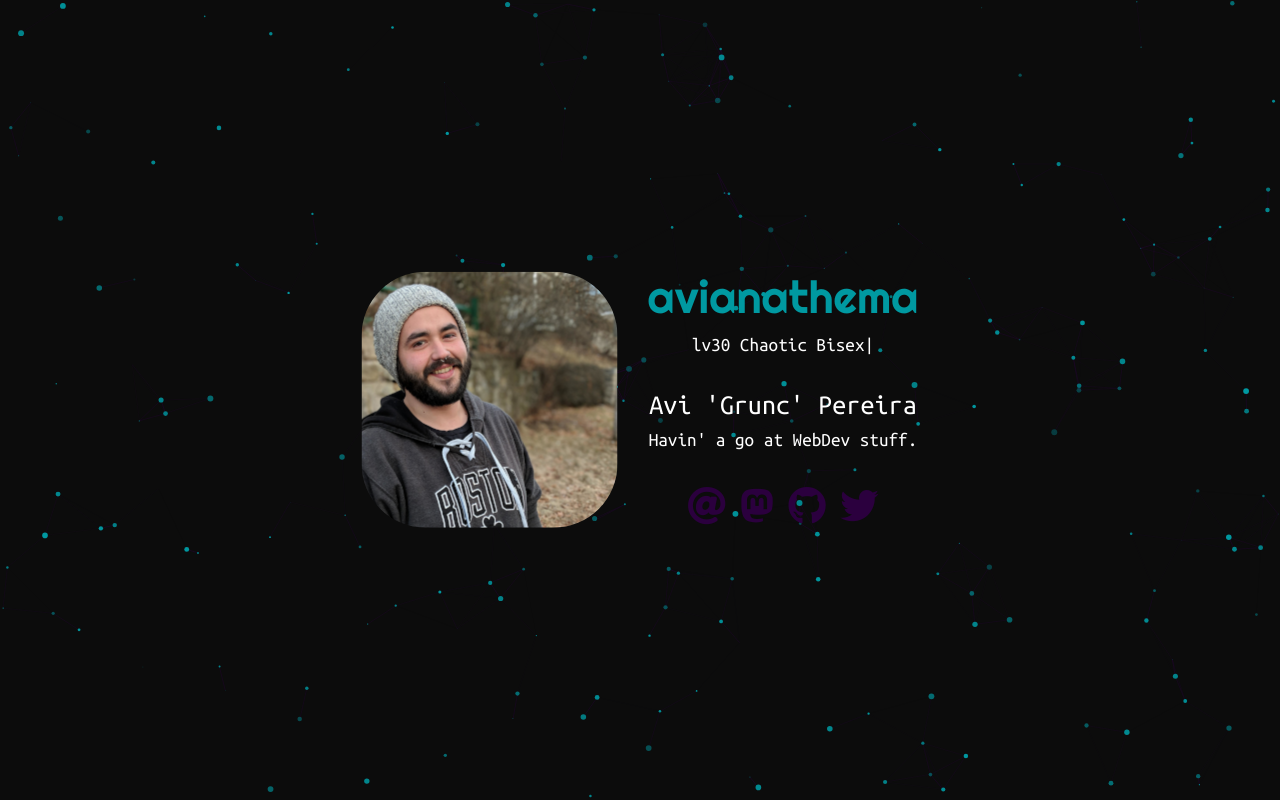
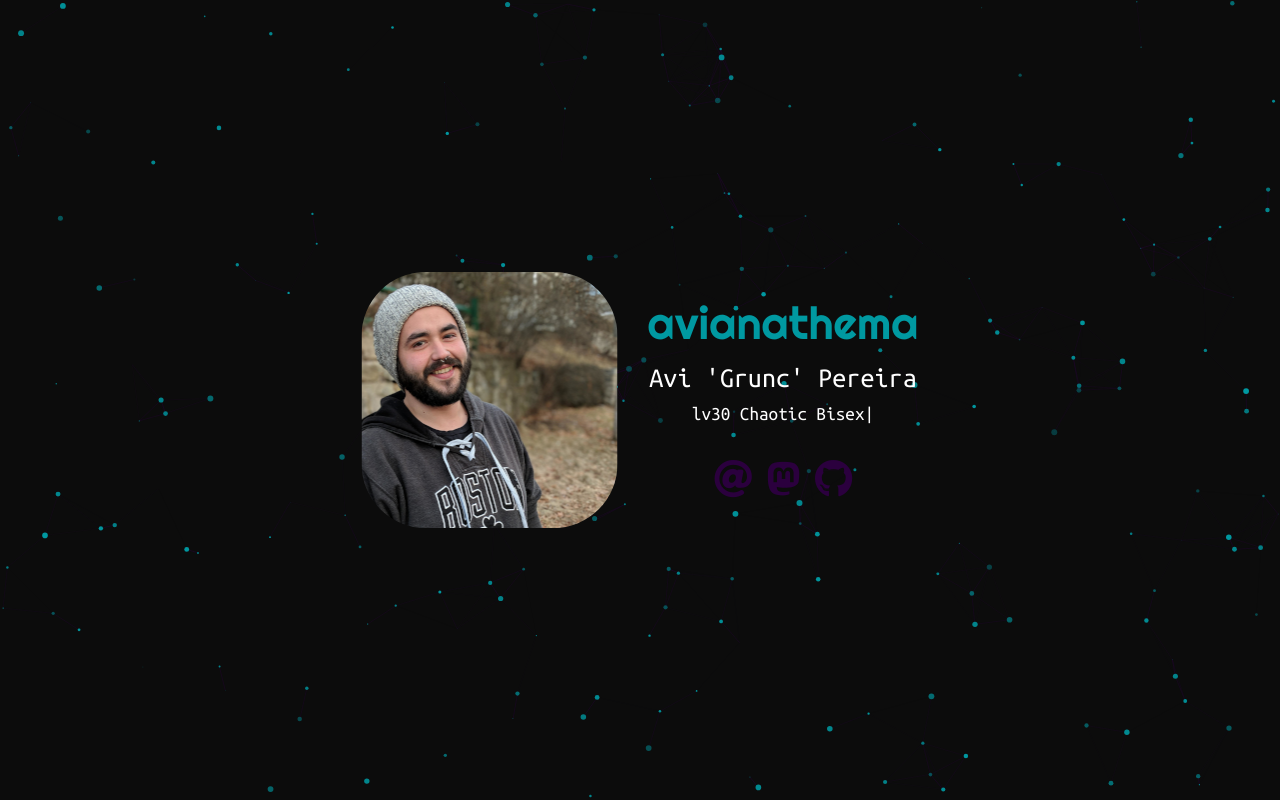
Before and after one commit to avianathema/avianathema.github.io, a plain HTML site: page index.html in a window 1280 px wide. Drawn offline with nearby package versions, Linux system fonts and the light colour scheme.

Commit message:
Update index.html

```diff
--- a/index.html
+++ b/index.html
@@ -33,13 +33,11 @@
         </div>
         <div class="col-md">
           <p class="header1">avianathema</p>
+          <p class="header3">Avi 'Grunc' Pereira</p>
           <p class="header2"><span class="typed">   </span></p><br>
-          <p class="header3">Avi 'Grunc' Pereira</p>
-          <p class="header2">Havin' a go at WebDev stuff.</p><br>
-          <a class="link1" href="mailto:aniavi@avianathema.xyz" data-toggle="tooltip" data-placement="bottom" title="" data-original-title="eMail"><i class="fas fa-at"></i></a>
+          <a class="link1" href="mailto:aniavi@avianathema.me" data-toggle="tooltip" data-placement="bottom" title="" data-original-title="eMail"><i class="fas fa-at"></i></a>
           <a class="link1" href="https://social.vivaldi.net/@avianathema" data-toggle="tooltip" data-placement="bottom" title="" data-original-title="Mastodon"><i class="fab fa-mastodon"></i></a>
           <a class="link1" href="https://github.com/avianathema" data-toggle="tooltip" data-placement="bottom" title="" data-original-title="Github"><i class="fab fa-github"></i></a>
-          <a class="link1" href="https://twitter.com/avianathema" data-toggle="tooltip" data-placement="bottom" title="" data-original-title="Twitter"><i class="fab fa-twitter"></i></a>
         </div>
       </div>
     </div>
```
